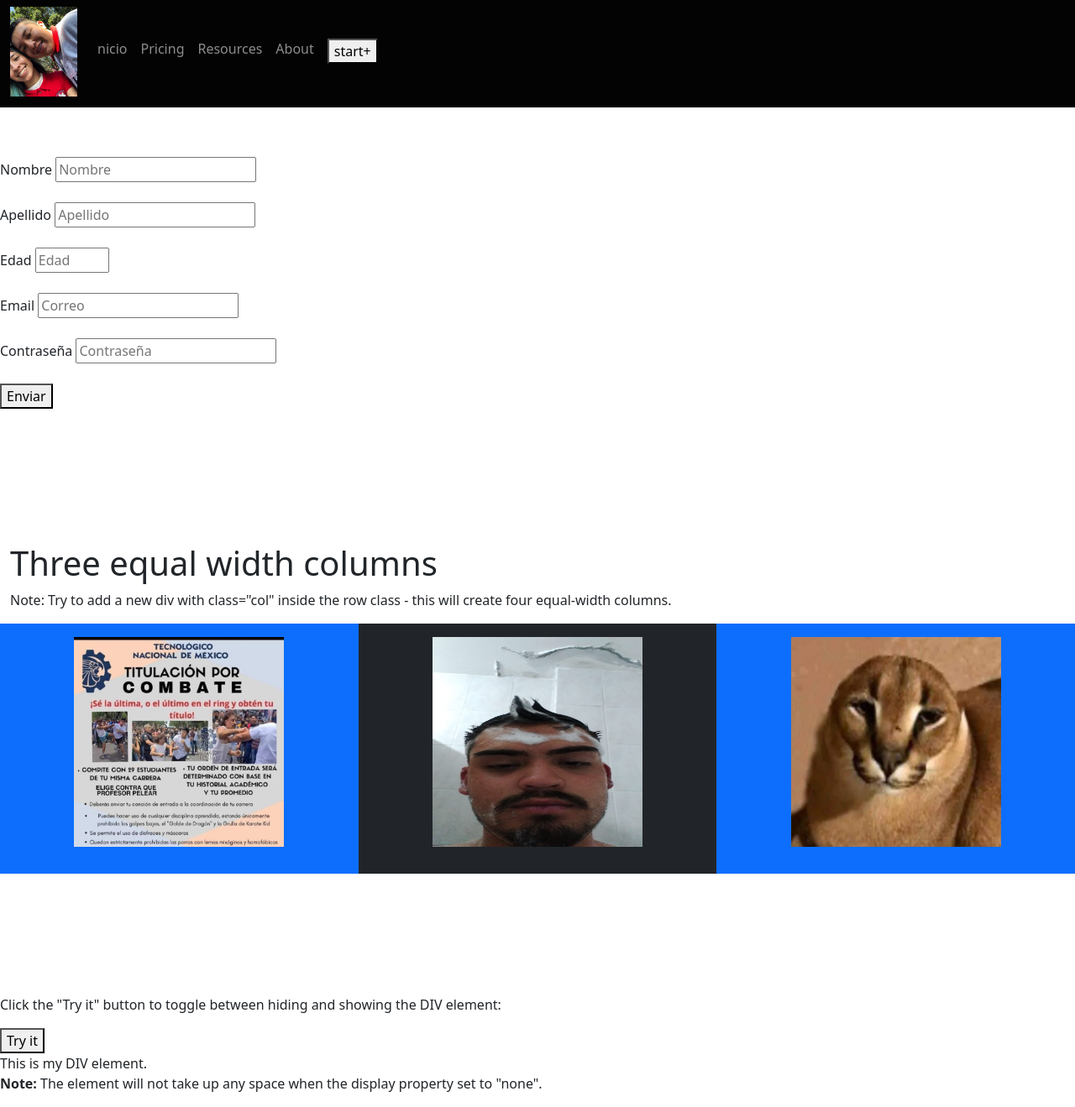
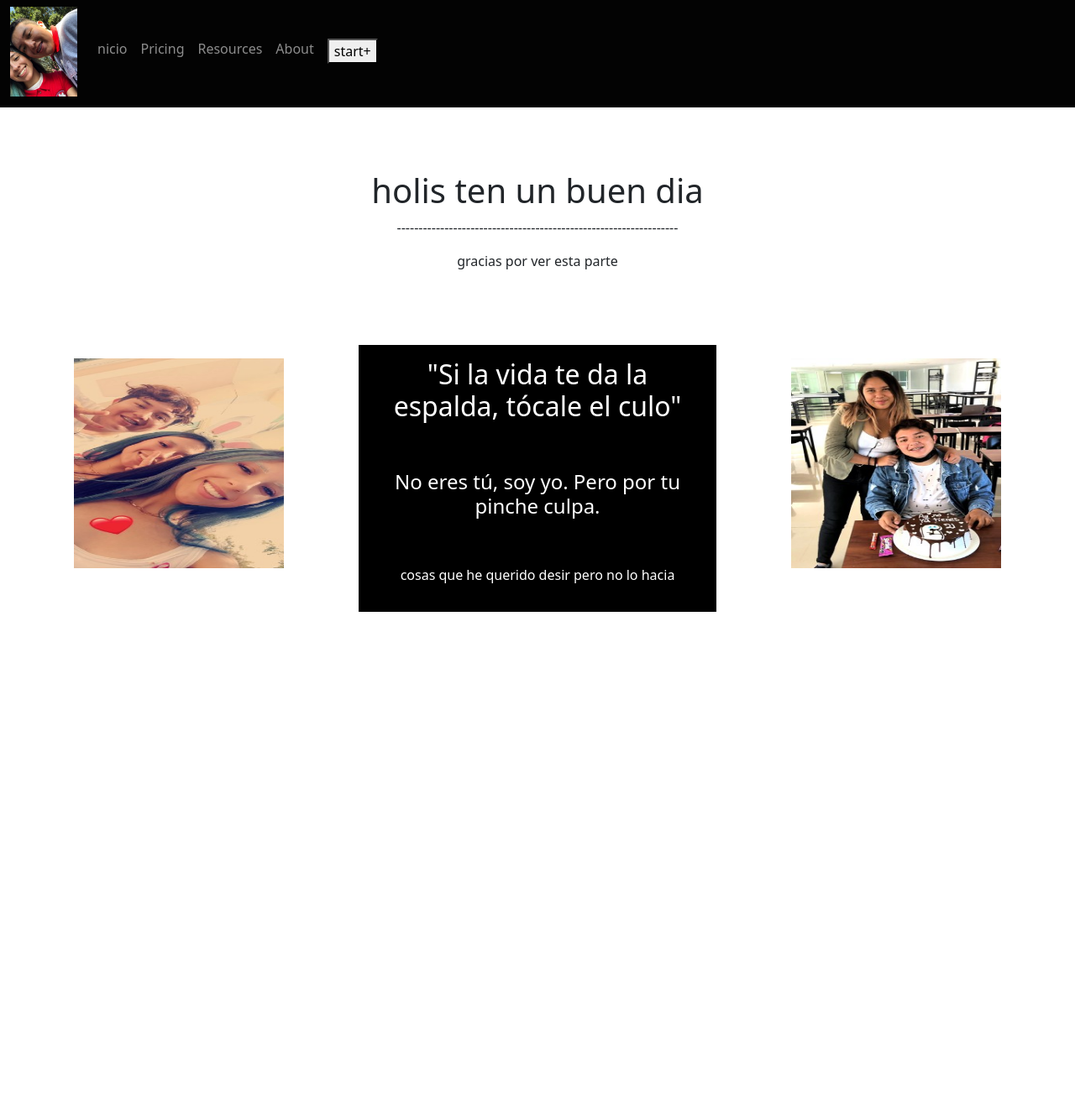
Before and after one commit to morzalip/mor, a website: page pricing.html in a window 1280 px wide. Shown: the part 5-1324 px from the top of the page at 84% size. After the commit the page ends 878 px from the top, so only its background shows below. Drawn offline with Linux system fonts and the light colour scheme.

Commit message:
practica

```diff
--- a/pricing.html
+++ b/pricing.html
@@ -46,43 +46,25 @@
       <br><br>
 
 
+    <div class="container-fluid mt-3">
+      <center><h1>holis ten un buen dia </h1></center>
+      <center><p>-----------------------------------------------------------------</p></center>
+      <center><p>gracias por ver esta parte </p></center><br><br><br>
 
-      <form>
-        <label for="name">Nombre</label>
-        <input type="text" id="name" name="fname" placeholder="Nombre"><br><br>
-        <label>Apellido</label>
-        <input type="text" id="lastname" name="lastname" placeholder="Apellido"><br><br>
-        <label>Edad</label>
-        <input type="number" id="age" name="age" placeholder="Edad" min="18" max="35"><br><br>
-        <label>Email</label>
-        <input type="email" id="email" name="email" placeholder="Correo"><br><br>
-        <label>Contraseña</label>
-        <input type="password" id="password" name="password" placeholder="Contraseña"><br><br>
-        <button type="submit">Enviar</button>
-    </form>
-    <br><br>
-    <br><br>
-    <br><br>
-
-
-
-    <div class="container-fluid mt-3">
-      <h1>Three equal width columns</h1>
-      <p>Note: Try to add a new div with class="col" inside the row class - this will create four equal-width columns.</p>
       <div class="row">
-        <div class="col p-3 bg-primary text-white">
+        <div class="col p-3 bg-primary text-white" style="background-color: rgb(255, 255, 255) !important;">
           <center><figure>
-          <img width="250" height="250" src="gato/WhatsApp Image 2023-03-16 at 10.47.10 AM.jpeg" alt="">
+          <img width="250" height="250" src="Img/gemelas.jpg" alt="">
           </figure></center>
         </div>
-        <div class="col p-3 bg-dark text-white">
+        <div class="col p-3 bg-dark text-white" style="background-color: rgb(0, 0, 0) !important;">
+          <center><h2>"Si la vida te da la espalda, tócale el culo"</h2><br><br></center>
+          <center><h4>No eres tú, soy yo. Pero por tu pinche culpa.</h4><br><br></center>
+          <center><p>cosas que he querido desir pero no lo hacia </p></center>
+        </div>
+        <div class="col p-3 bg-primary text-white" style="background-color: rgb(255, 255, 255) !important;">
           <center><figure>
-          <img width="250" height="250" src="gato/WhatsApp Image 2023-02-14 at 8.14.58 AM.jpeg" alt="">
-          </figure></center>
-        </div>
-        <div class="col p-3 bg-primary text-white">
-          <center><figure>
-          <img width="250" height="250" src="gato/WhatsApp Image 2023-02-12 at 2.47.20 PM.jpeg" alt="">
+          <img width="250" height="250" src="Img/fanny y yo.jpg" alt="">
           </figure></center>
         </div>
       </div>
@@ -92,32 +74,5 @@
     <br><br>
 
 
-    <p>Click the "Try it" button to toggle between hiding and showing the DIV element:</p>
-
-    <button onclick="myFunction()">Try it</button>
-
-    <div id="myDIV">
-    This is my DIV element.
-    </div>
-
-    <p><b>Note:</b> The element will not take up any space when the display property set to "none".</p>
-
-    <script>
-    function myFunction() {
-      var x = document.getElementById("myDIV");
-      if (x.style.display === "none") {
-        x.style.display = "block";
-      } else {
-        x.style.display = "none";
-      }
-    }
-    </script>
-
-
-
-
-
-
-
 </body>
 </html>
```
Also changed, not shown: Resources.html (+7 -6 lines), index1.html (+1 -0 lines).
